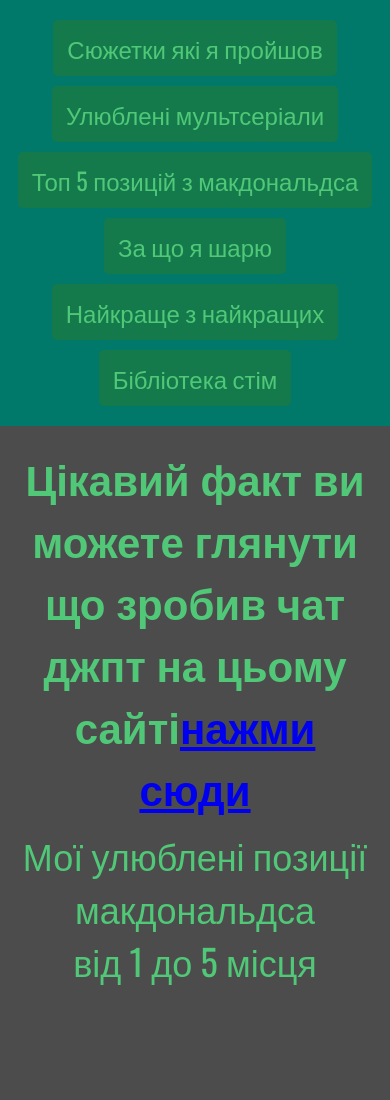
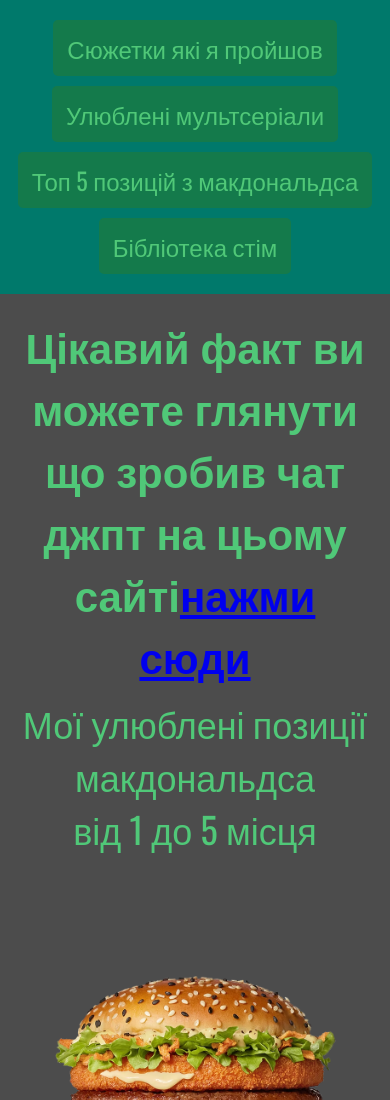
Before and after one commit to Yurchiek/Yurchiekk.github.io, a plain HTML site: page McDonalds_mobile.html in a window 390 px wide. Shown: the top 1100 px of the page. Drawn offline with nearby package versions, Linux system fonts and the light colour scheme.

Commit message:
Update McDonalds_mobile.html

```diff
--- a/McDonalds_mobile.html
+++ b/McDonalds_mobile.html
@@ -13,8 +13,6 @@
         <li><a href="index_mobile.html">Сюжетки які я пройшов</a></li>
         <li><a href="Multiserials_mobile.html">Улюблені мультсеріали</a></li>
         <li><a href="McDonalds_mobile.html">Топ 5 позицій з макдональдса</a></li>
-        <li><a href="Fandom_mobile.html">За що я шарю</a></li>
-        <li><a href="JoJo_mobile.html">Найкраще з найкращих</a></li>
         <li><a href="Steam_mobile.html">Бібліотека стім</a></li>
       </ul>
     </header>
```
